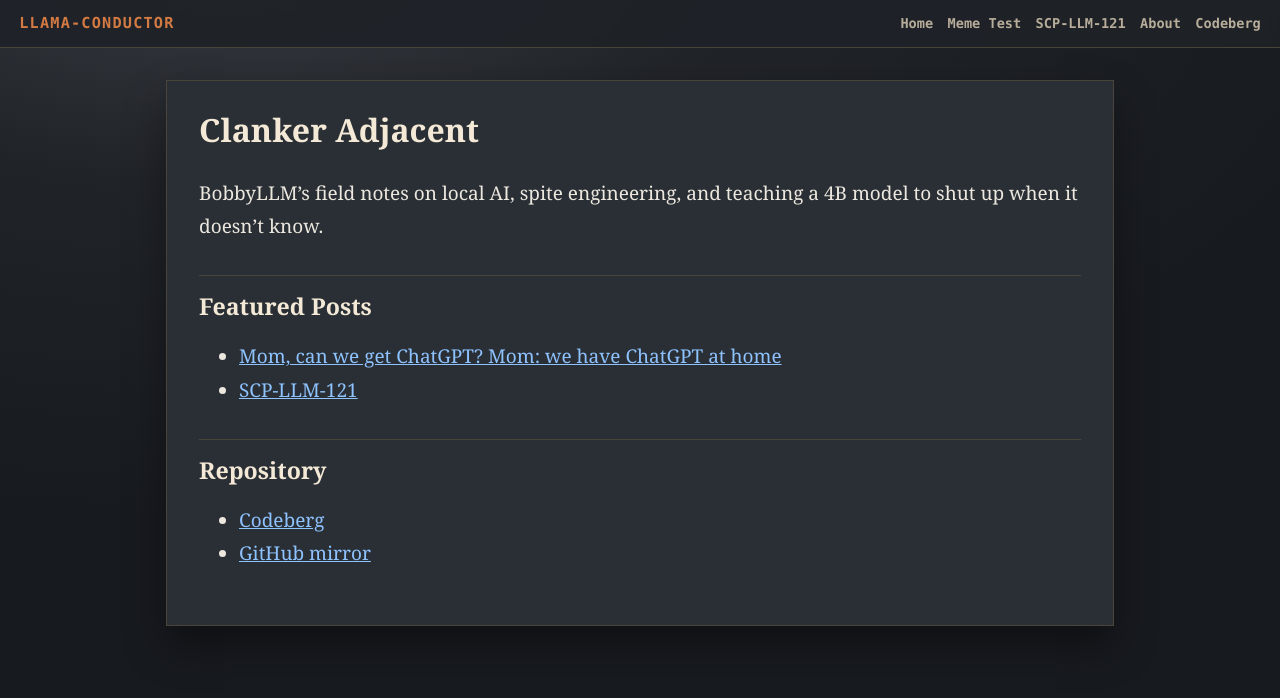
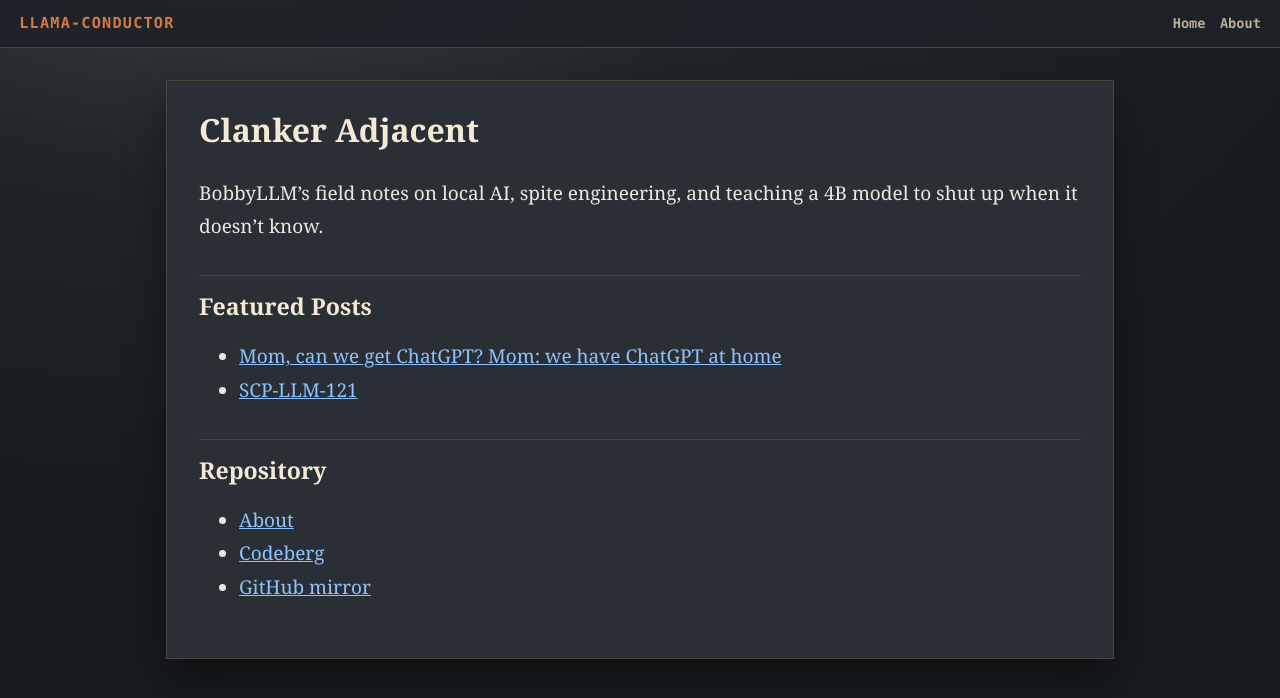
Before and after one commit to BobbyLLM/llama-conductor, a Jekyll site: the page built from index.md, in a window 1280 px wide. Shown: the top 698 px of the page. Built offline with Jekyll 4.4.1, drawn with Linux system fonts in a browser that asks for light colours.

Commit message:
Simplify nav to Home/About and add About under Repository

```diff
--- a/_layouts/default.html
+++ b/_layouts/default.html
@@ -12,10 +12,7 @@
     <a class="brand" href="{{ '/' | relative_url }}">llama-conductor</a>
     <nav>
       <a href="{{ '/' | relative_url }}">Home</a>
-      <a href="{{ '/blog/meme-test/' | relative_url }}">Meme Test</a>
-      <a href="{{ '/blog/scp-llm-121/' | relative_url }}">SCP-LLM-121</a>
       <a href="{{ '/about/' | relative_url }}">About</a>
-      <a href="https://codeberg.org/BobbyLLM/llama-conductor">Codeberg</a>
     </nav>
   </header>
   <main class="wrap">
--- a/index.md
+++ b/index.md
@@ -14,5 +14,6 @@ BobbyLLM's field notes on local AI, spite engineering, and teaching a 4B model t
 
 ## Repository
 
+- [About]({{ '/about/' | relative_url }})
 - [Codeberg](https://codeberg.org/BobbyLLM/llama-conductor)
 - [GitHub mirror](https://github.com/BobbyLLM/llama-conductor)
--- a/tools/publish_codeberg_pages.py
+++ b/tools/publish_codeberg_pages.py
@@ -57,8 +57,6 @@ def ensure_h1(body: str, title: str) -> str:
 def page_shell(title: str, content_html: str, base_path: str) -> str:
     css = f"{base_path}/assets/css/site.css?v={int(dt.datetime.now().timestamp())}"
     about_href = f"{base_path}/about.html"
-    meme_href = f"{base_path}/blog/meme-test.html"
-    scp_href = f"{base_path}/blog/scp-llm-121.html"
     return f"""<!doctype html>
 <html lang="en">
 <head>
@@ -73,10 +71,7 @@ def page_shell(title: str, content_html: str, base_path: str) -> str:
     <a class="brand" href="{base_path}/">llama-conductor</a>
     <nav>
       <a href="{base_path}/">Home</a>
-      <a href="{meme_href}">Meme Test</a>
-      <a href="{scp_href}">SCP-LLM-121</a>
       <a href="{about_href}">About</a>
-      <a href="https://codeberg.org/BobbyLLM/llama-conductor">Codeberg</a>
     </nav>
   </header>
   <main class="wrap">
```
